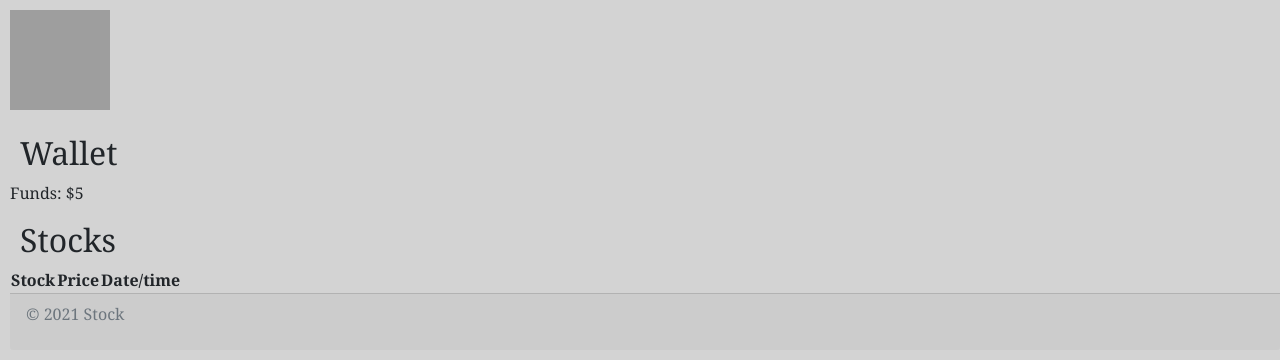
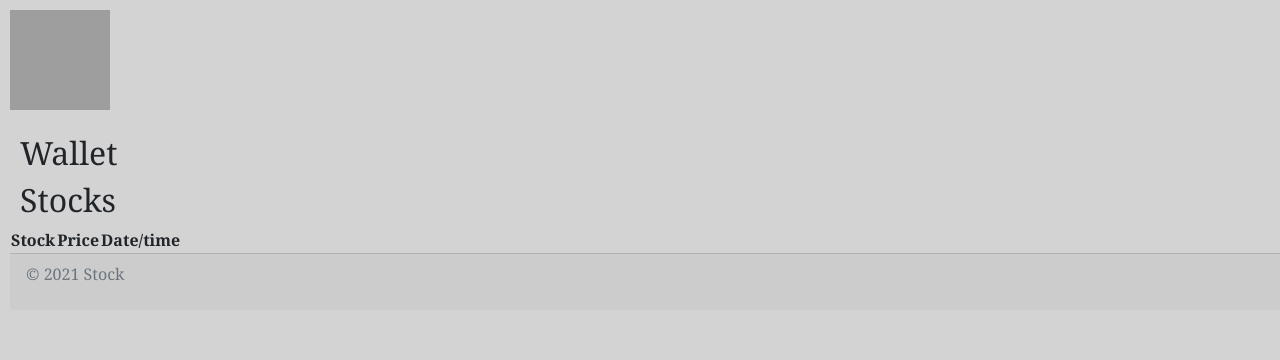
Before and after one commit to Abraca-Daniel/stockmarketreal, a Flask app: page /portfolio in a window 1280 px wide. Shown: the part 148-508 px from the top of the page. Run offline with Flask 3, Linux system fonts and the light colour scheme; lists and menus that the app fills with data are empty; grey boxes are pictures that could not be loaded.

Commit message:
Update portfolio.html

```diff
--- a/FlaskPractice/templates/portfolio.html
+++ b/FlaskPractice/templates/portfolio.html
@@ -7,9 +7,9 @@
 <img src="https://upload.wikimedia.org/wikipedia/commons/a/ac/Default_pfp.jpg" height="100" width="100"><br>
 <br>
 <h2>Wallet</h2>
-<!-- Replace Hard Coding with pulling -->
-<p>Funds: $5</p>
-
+<!-- Replace Hard Coding with pulling
+<p>Funds:(users(userid)</p>
+-->
 <h2>Stocks</h2>
 
 <table>
```
